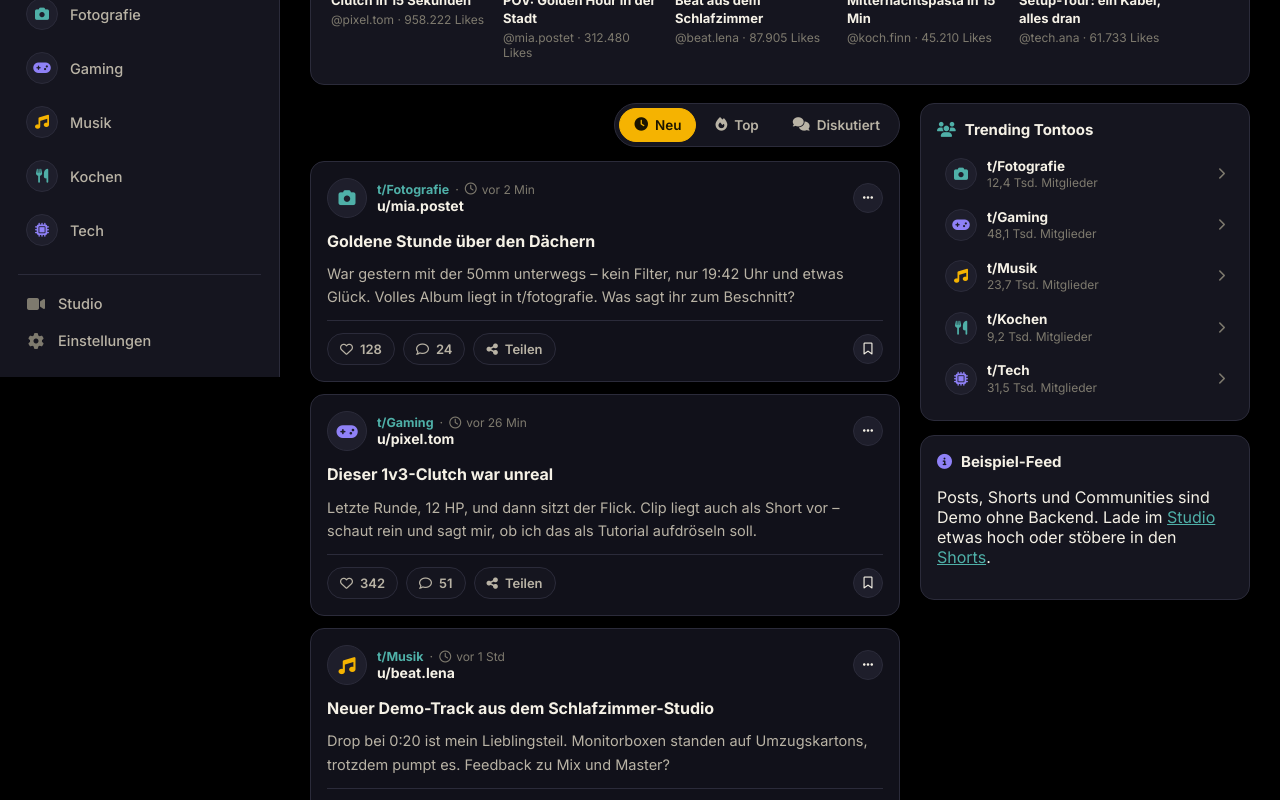
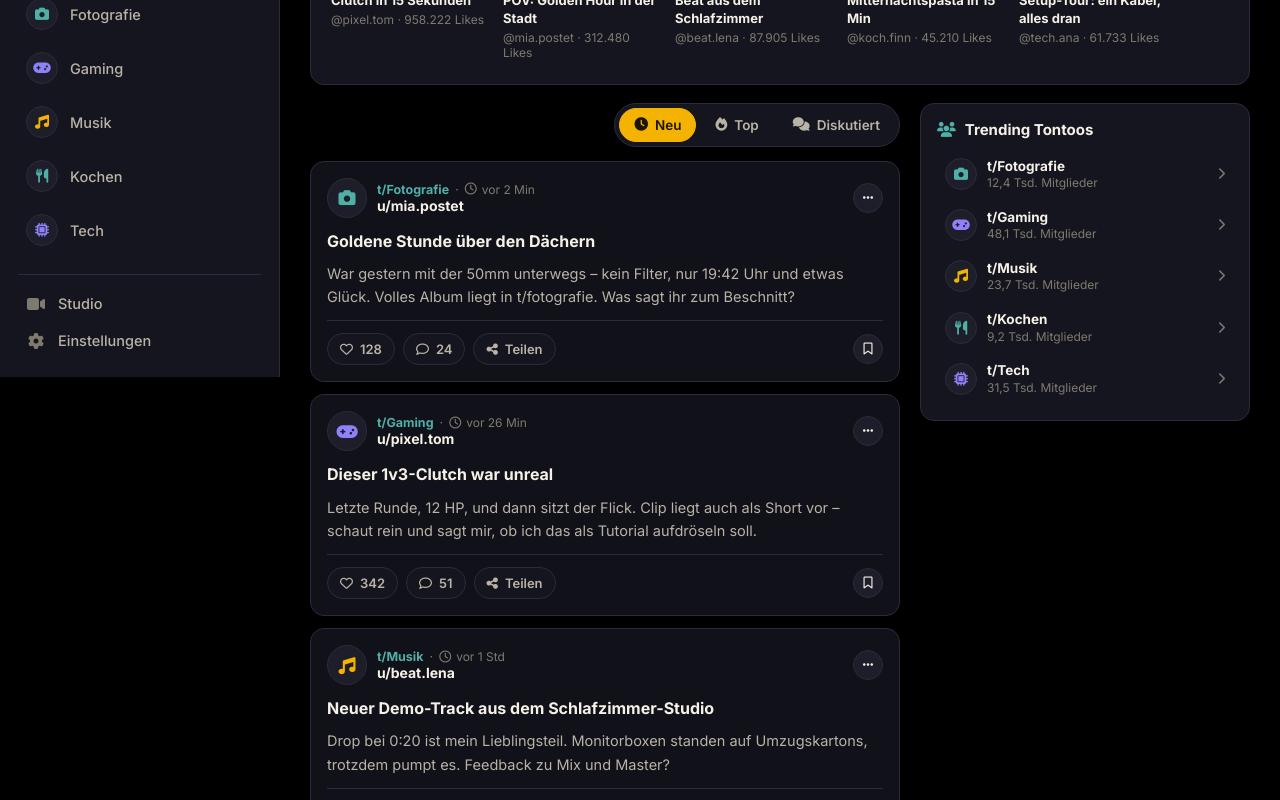
Before and after one commit to arlomu/TontooMedia, a React (Vite) app in the folder frontend/: page /app in a window 1280 px wide. Shown: the part 423-1223 px from the top of the page. Built offline with nearby package versions, Linux system fonts and the light colour scheme.

Commit message:
Startseite: Beispiel-Feed-Karte entfernt, Shorts-Shelf kompakt (fixe 160px Karten)

```diff
--- a/frontend/src/pages/app/Start.jsx
+++ b/frontend/src/pages/app/Start.jsx
@@ -246,16 +246,6 @@ export default function Start() {
               ))}
             </div>
           </div>
-          <div className="side-card muted">
-            <h4 className="sidecard-title">
-              <i className="fa-solid fa-circle-info ic-violet" /> Beispiel-Feed
-            </h4>
-            <p className="sidecard-text">
-              Posts, Shorts und Communities sind Demo ohne Backend. Lade im{' '}
-              <Link to="/studio">Studio</Link> etwas hoch oder stöbere in den{' '}
-              <Link to={`/shorts/${DEMO_SHORTS[0].id}`}>Shorts</Link>.
-            </p>
-          </div>
         </aside>
       </div>
 
```
